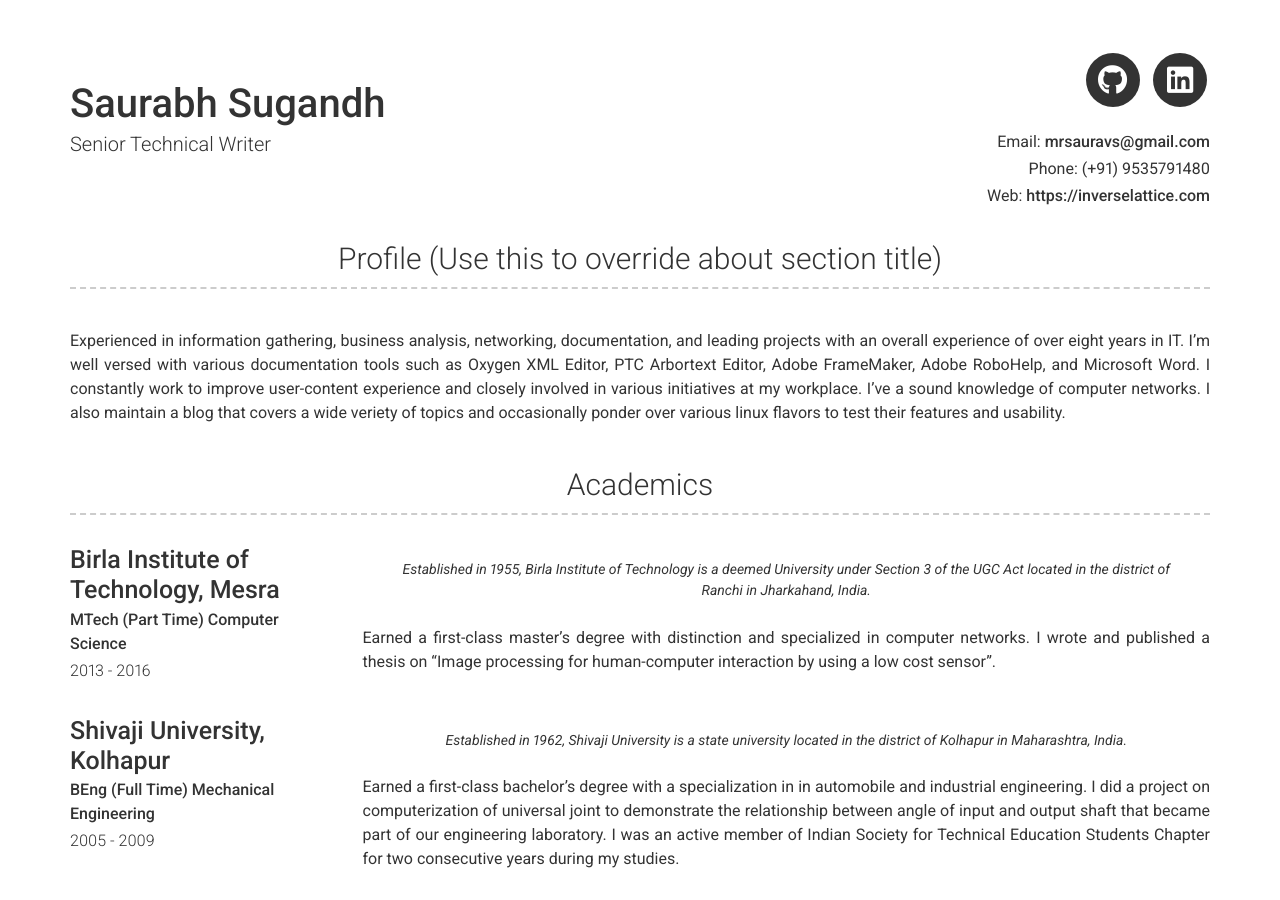
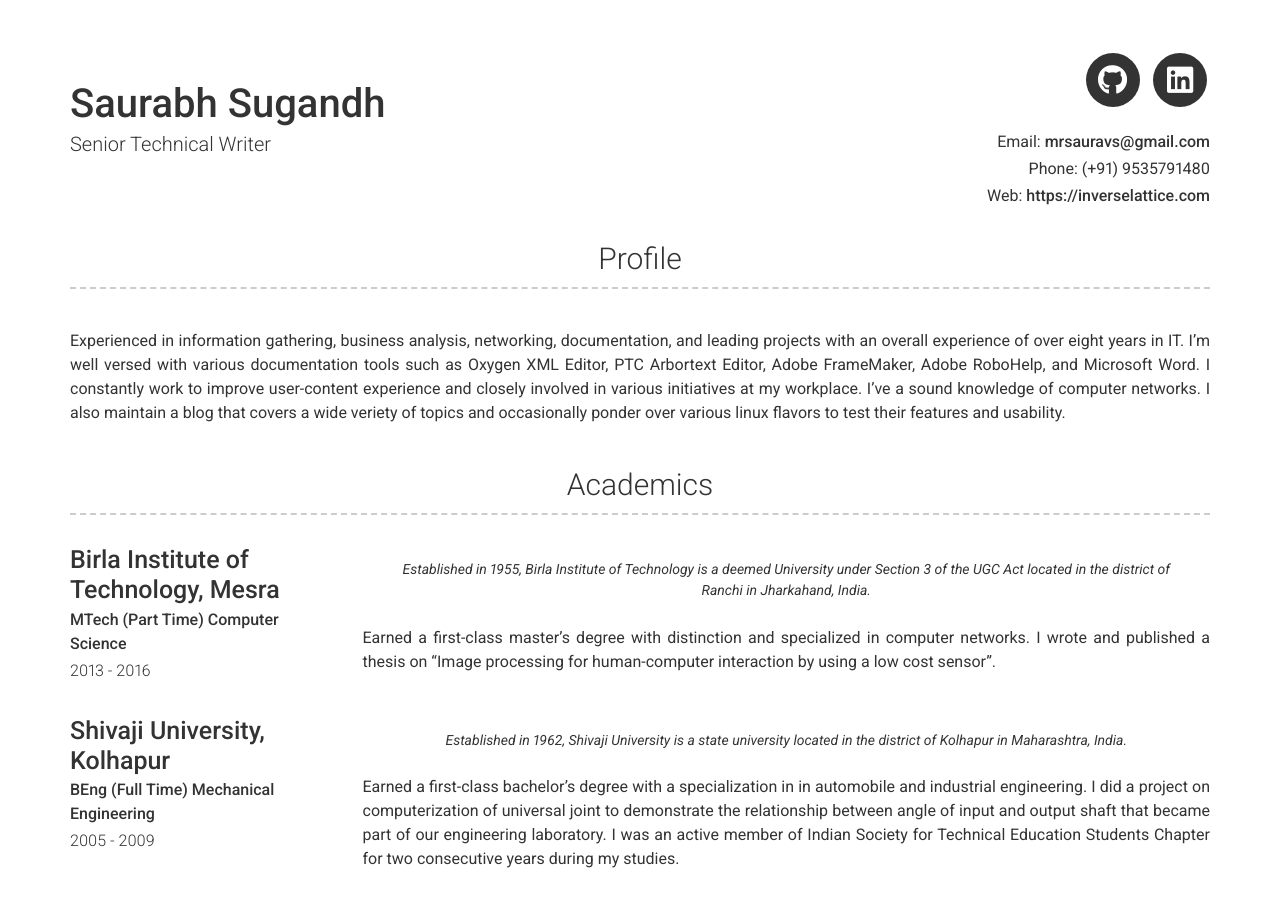
Before and after one commit to mrsauravs/professionalcv, a Jekyll site: the page built from index.md, in a window 1280 px wide and 900 px high. Built offline with Jekyll 4.4.1, drawn with Linux system fonts in a browser that asks for light colours; nearby versions of some CDN libraries.

Commit message:
Update _config.yml

```diff
--- a/_config.yml
+++ b/_config.yml
@@ -44,7 +44,7 @@ linkedin_username: saurabh-sugandh-97280148
 # google_analytics: "UA-00000000-0"
 
 # About Section
-about_title: Profile (Use this to override about section title)
+about_title: Profile #(Use this to override about section title)
 # about_profile_image: images/profile.jpg
 about_content: | # this will include new lines to allow paragraphs
   Experienced in information gathering, business analysis, networking, documentation, and leading projects with an overall experience of over eight years in IT. I’m well versed with various documentation tools such as Oxygen XML Editor, PTC Arbortext Editor, Adobe FrameMaker, Adobe RoboHelp, and Microsoft Word. I constantly work to improve user-content experience and closely involved in various initiatives at my workplace. I’ve a sound knowledge of computer networks. I also maintain a blog that covers a wide veriety of topics and occasionally ponder over various linux flavors to test their features and usability.
```
